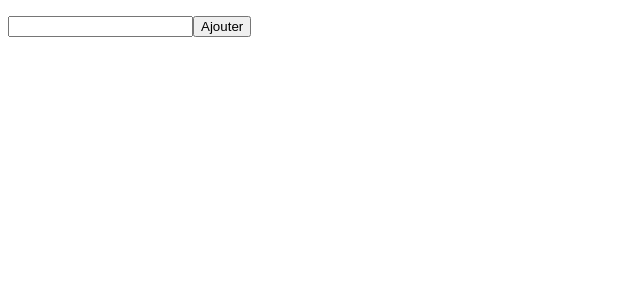
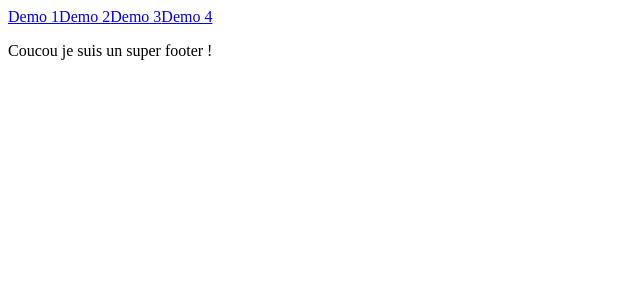
Before and after one commit to EtienneFormation/demonstrationsAngular, an Angular app: page / in a window 1280 px wide. Shown: the top 300 px of the page, without its empty margins (0-640 px from the left). Built offline with nearby package versions, Linux system fonts and the light colour scheme.

Commit message:
demo routes simples

```diff
--- a/src/app/app.component.html
+++ b/src/app/app.component.html
@@ -1,3 +1,26 @@
+<!--
+<nav>
+  <button (click)="goto('/demo1')">Demo 1</button>
+  <button (click)="goto('/demo2')">Demo 2</button>
+  <button (click)="goto('/demo3')">Demo 3</button>
+  <button (click)="goto('/demo4')">Demo 4</button>
+</nav>
+-->
+<!--
+<nav>
+  <button [routerLink]="'/demo1'">Demo 1</button>
+  <button [routerLink]="'/demo2'">Demo 2</button>
+  <button [routerLink]="'/demo3'">Demo 3</button>
+  <button [routerLink]="'/demo4'">Demo 4</button>
+</nav>
+-->
+<nav>
+  <a routerLink="/demo1">Demo 1</a>
+  <a routerLink="/demo2">Demo 2</a>
+  <a routerLink="/demo3">Demo 3</a>
+  <a routerLink="/demo4">Demo 4</a>
+</nav>
 
-<app-liste-utilisateurs/>
-<app-ajouter-utilisateur/>
+<router-outlet></router-outlet>
+
+<p>Coucou je suis un super footer !</p>
--- a/src/app/app.component.ts
+++ b/src/app/app.component.ts
@@ -1,5 +1,5 @@
 import { Component } from '@angular/core';
-import { RouterOutlet } from '@angular/router';
+import {Router, RouterLink, RouterOutlet} from '@angular/router';
 import {UnptinomComponent} from "./unptinom/unptinom.component";
 import {AffichageConditionnelComponent} from "./affichage-conditionnel/affichage-conditionnel.component";
 import {ListeUtilisateursComponent} from "./liste-utilisateurs/liste-utilisateurs.component";
@@ -8,10 +8,16 @@ import {AjouterUtilisateurComponent} from "./ajouter-utilisateur/ajouter-utilisa
 @Component({
   selector: 'app-root',
   standalone: true,
-  imports: [RouterOutlet, UnptinomComponent, AffichageConditionnelComponent, ListeUtilisateursComponent, AjouterUtilisateurComponent],
+  imports: [RouterOutlet, UnptinomComponent, AffichageConditionnelComponent, ListeUtilisateursComponent, AjouterUtilisateurComponent, RouterLink],
   templateUrl: './app.component.html',
   styleUrl: './app.component.css'
 })
 export class AppComponent {
   title = 'demonstrations';
+
+  constructor(private router : Router) {}
+
+  goto(path : string) {
+    this.router.navigate([path]);
+  }
 }
--- a/src/app/app.routes.ts
+++ b/src/app/app.routes.ts
@@ -1,3 +1,13 @@
 import { Routes } from '@angular/router';
+import {AppComponent} from "./app.component";
+import {UnptinomComponent} from "./unptinom/unptinom.component";
+import {AffichageConditionnelComponent} from "./affichage-conditionnel/affichage-conditionnel.component";
+import {AjouterUtilisateurComponent} from "./ajouter-utilisateur/ajouter-utilisateur.component";
+import {ListeUtilisateursComponent} from "./liste-utilisateurs/liste-utilisateurs.component";
 
-export const routes: Routes = [];
+export const routes: Routes = [
+  { path : 'demo1', component : UnptinomComponent },
+  { path : 'demo2', component : AffichageConditionnelComponent },
+  { path : 'demo3', component : AjouterUtilisateurComponent },
+  { path : 'demo4', component : ListeUtilisateursComponent }
+];
--- /dev/null
+++ b/src/app/consulter-utilisateur/consulter-utilisateur.component.html
@@ -0,0 +1 @@
+<p>consulter-utilisateur works!</p>
```
Also changed, not shown: src/app/consulter-utilisateur/consulter-utilisateur.component.ts (added, +12 -0 lines), src/app/consulter-utilisateur/consulter-utilisateur.component.css (added).
